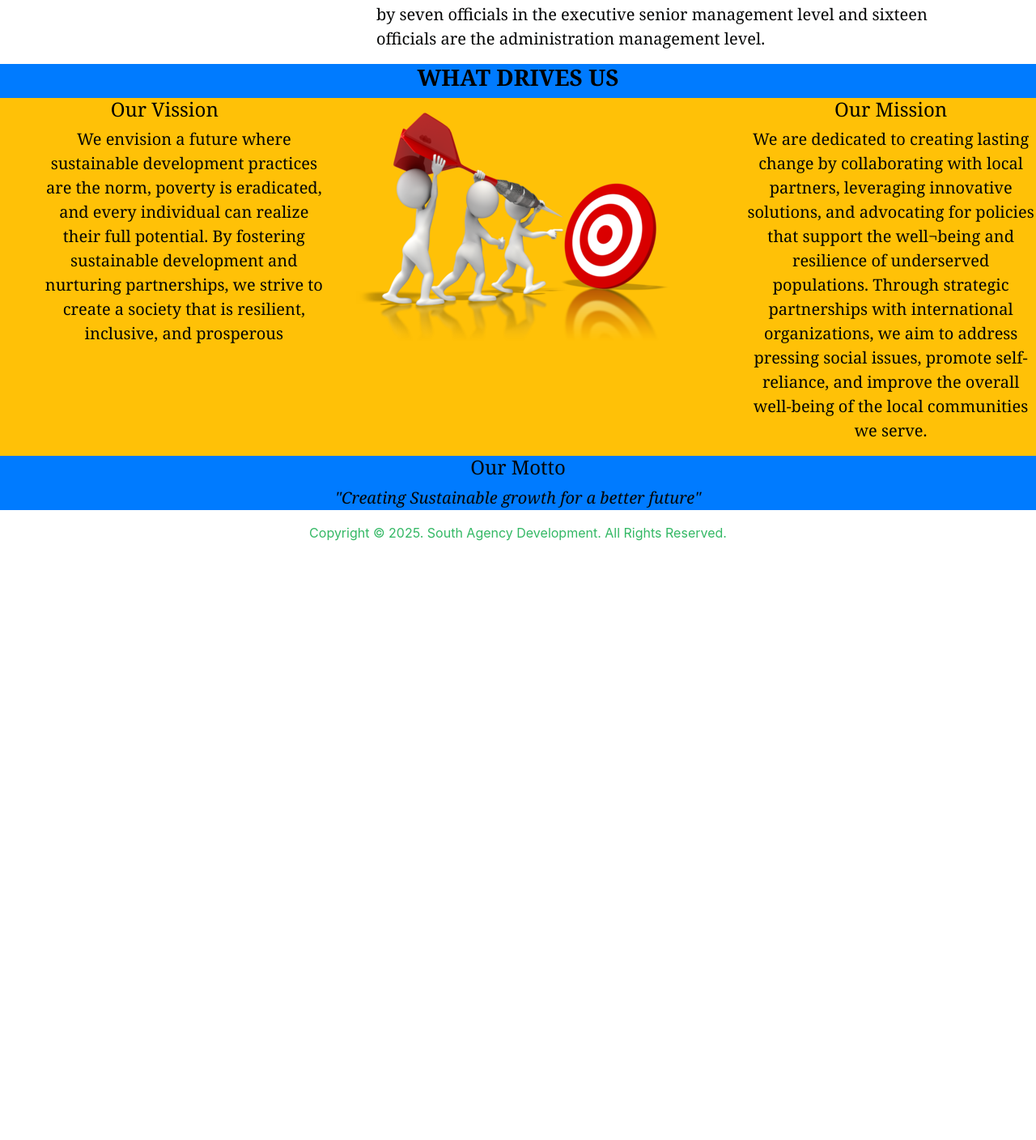
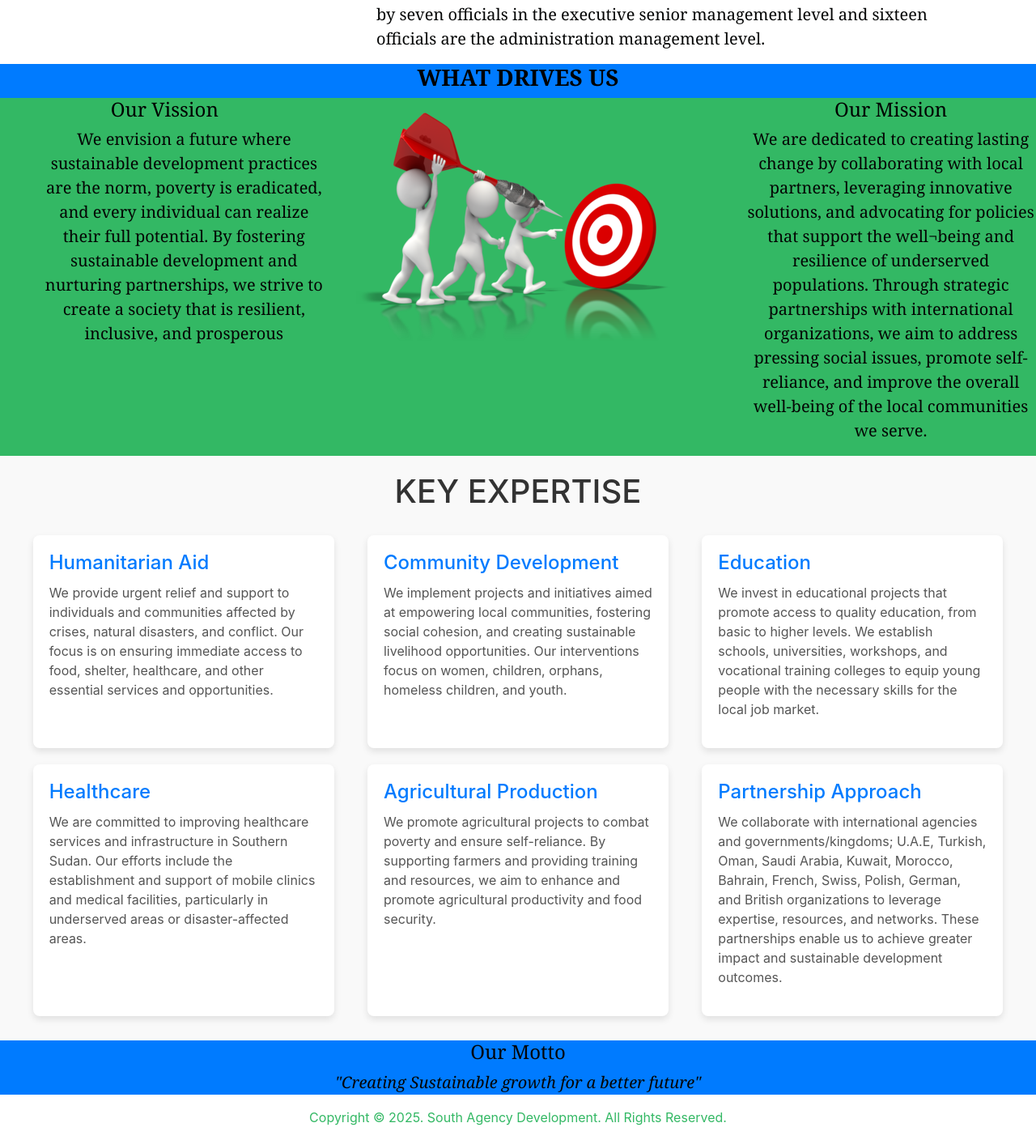
Before and after one commit to deniskathurima/south-agency-development, a Django app: page /about/ in a window 1280 px wide. Shown: the part 545-1953 px from the top of the page at 81% size. Before the commit the page ends 1213 px from the top, so only its background shows below. Run offline with Django 5.2, Linux system fonts and the light colour scheme; some libraries are stand-ins or nearby versions.

Commit message:
added key expertise

```diff
--- a/static/bootstrap/css/styles.css
+++ b/static/bootstrap/css/styles.css
@@ -8,3 +8,48 @@
   align-items: center; /* Vertically centers content */
   justify-content: center; /* Horizontally centers content */
 }
+#key-expertise {
+    padding: 20px;
+    background-color: #f9f9f9;
+    text-align: center;
+}
+
+#key-expertise h2 {
+    font-size: 2.5em;
+    margin-bottom: 20px;
+    color: #333;
+}
+
+.expertise-container {
+    display: flex;
+    flex-wrap: wrap;
+    justify-content: space-around;
+}
+
+.expertise-item {
+    width: 30%;
+    margin: 10px;
+    padding: 20px;
+    background-color: #fff;
+    box-shadow: 0 4px 8px rgba(0, 0, 0, 0.1);
+    border-radius: 8px;
+    text-align: left;
+}
+
+.expertise-item h3 {
+    font-size: 1.5em;
+    color: #007BFF;
+    margin-bottom: 10px;
+}
+
+.expertise-item p {
+    font-size: 1em;
+    color: #555;
+}
+
+@media (max-width: 768px) {
+    .expertise-item {
+        width: 100%;
+        margin: 10px 0;
+    }
+}
--- a/templates/aboutUs.html
+++ b/templates/aboutUs.html
@@ -22,7 +22,7 @@
 
     <div class="bg-primary">
         <h3 style="font-weight: bold; font-family:Georgia,serif; color: black" class="text-center">WHAT DRIVES US</h3>
-        <div class="row bg-warning text-center">
+        <div style="background-color: #33B864" class="row text-center">
             <div class="col-sm-4">
                 <h4 style=" font-family: Georgia,serif; color: black">Our Vission</h4>
                 <p class="pl-5" style="font-size: 20px; font-family:Georgia,serif; color: #040504">We envision a future where sustainable development practices are the norm, poverty is eradicated, and every individual can realize their full potential.
@@ -39,6 +39,38 @@
                 </p>
             </div>
         </div>
+{#        Key ex#}
+        <section id="key-expertise">
+    <h2>KEY EXPERTISE</h2>
+    <div class="expertise-container">
+        <div class="expertise-item">
+            <h3>Humanitarian Aid</h3>
+            <p>We provide urgent relief and support to individuals and communities affected by crises, natural disasters, and conflict. Our focus is on ensuring immediate access to food, shelter, healthcare, and other essential services and opportunities.</p>
+        </div>
+        <div class="expertise-item">
+            <h3>Community Development</h3>
+            <p>We implement projects and initiatives aimed at empowering local communities, fostering social cohesion, and creating sustainable livelihood opportunities. Our interventions focus on women, children, orphans, homeless children, and youth.</p>
+        </div>
+        <div class="expertise-item">
+            <h3>Education</h3>
+            <p>We invest in educational projects that promote access to quality education, from basic to higher levels. We establish schools, universities, workshops, and vocational training colleges to equip young people with the necessary skills for the local job market.</p>
+        </div>
+        <div class="expertise-item">
+            <h3>Healthcare</h3>
+            <p>We are committed to improving healthcare services and infrastructure in Southern Sudan. Our efforts include the establishment and support of mobile clinics and medical facilities, particularly in underserved areas or disaster-affected areas.</p>
+        </div>
+        <div class="expertise-item">
+            <h3>Agricultural Production</h3>
+            <p>We promote agricultural projects to combat poverty and ensure self-reliance. By supporting farmers and providing training and resources, we aim to enhance and promote agricultural productivity and food security.</p>
+        </div>
+        <div class="expertise-item">
+            <h3>Partnership Approach</h3>
+            <p>We collaborate with international agencies and governments/kingdoms; U.A.E, Turkish, Oman, Saudi Arabia, Kuwait, Morocco, Bahrain, French, Swiss, Polish, German, and British organizations to leverage expertise, resources, and networks. These partnerships enable us to achieve greater impact and sustainable development outcomes.</p>
+        </div>
+    </div>
+</section>
+
+{#        Key ex#}
         <h4 class="text-center" style=" font-family: Georgia,serif;color:#040505">Our Motto</h4>
         <p class="text-center" style="font-size: 20px; font-style: italic; font-family:Georgia,serif; color: #040504">"Creating Sustainable growth for a better future"</p>
     </div>
```
Also changed, not shown: static/bootstrap/js/script.js (+8 -0 lines).
